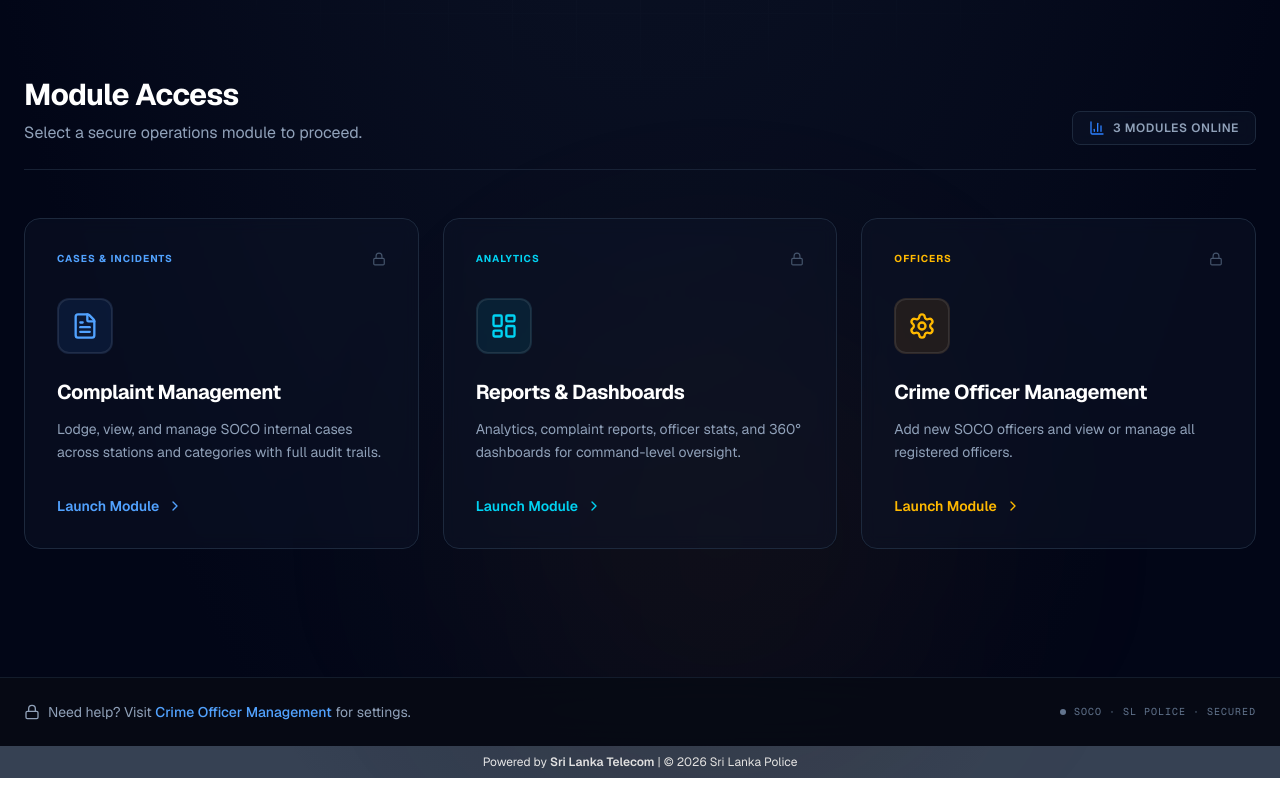
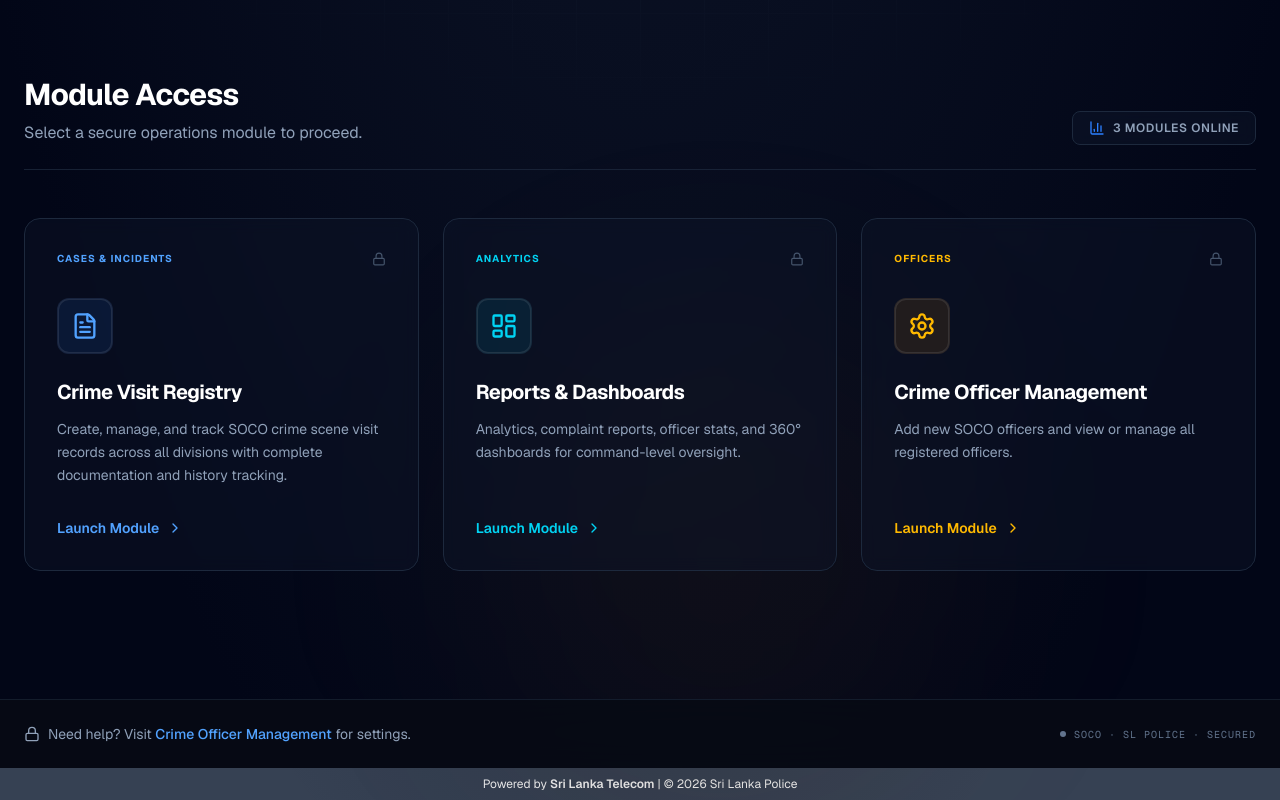
Before and after one commit to SOCO-Development/SOCO-SL-Police, a Next.js app: page /home in a window 1280 px wide. Shown: the part 939-1739 px from the top of the page. Before the commit the page ends 1717 px from the top, so only its background shows below. Built offline with nearby package versions, Linux system fonts and the light colour scheme; sample sign-in values are in the browser's storage.

Commit message:
change in home page

```diff
--- a/app/home/page.tsx
+++ b/app/home/page.tsx
@@ -24,10 +24,10 @@ import { useEffect, useRef, useState } from 'react';
 
 const sections = [
   {
-    title: 'Complaint Management',
+    title: 'Crime Visit Registry',
     description:
-      'Lodge, view, and manage SOCO internal cases across stations and categories with full audit trails.',
-    href: '/complaints',
+      'Create, manage, and track SOCO crime scene visit records across all divisions with complete documentation and history tracking.',
+    href: '/crime-visit-registry',
     icon: FileText,
     accent: 'blue',
     tag: 'Cases & Incidents',
```
